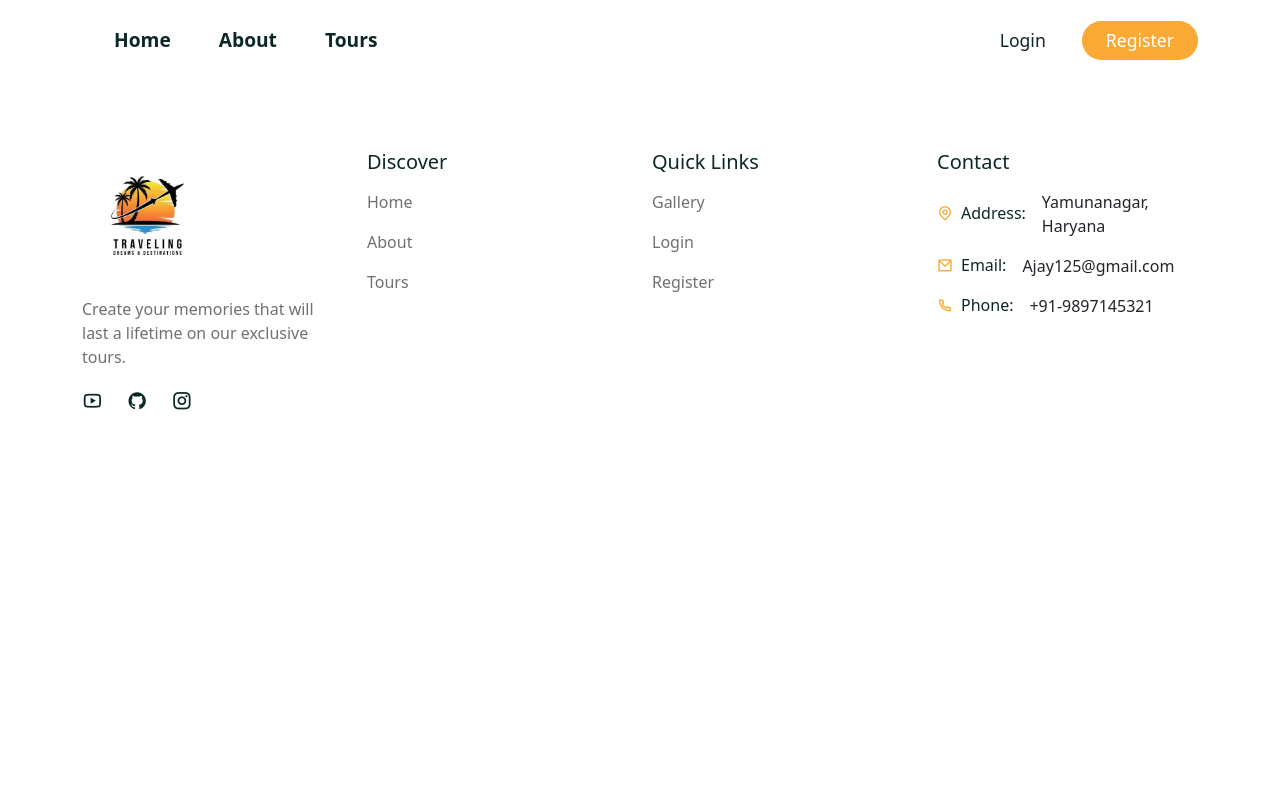
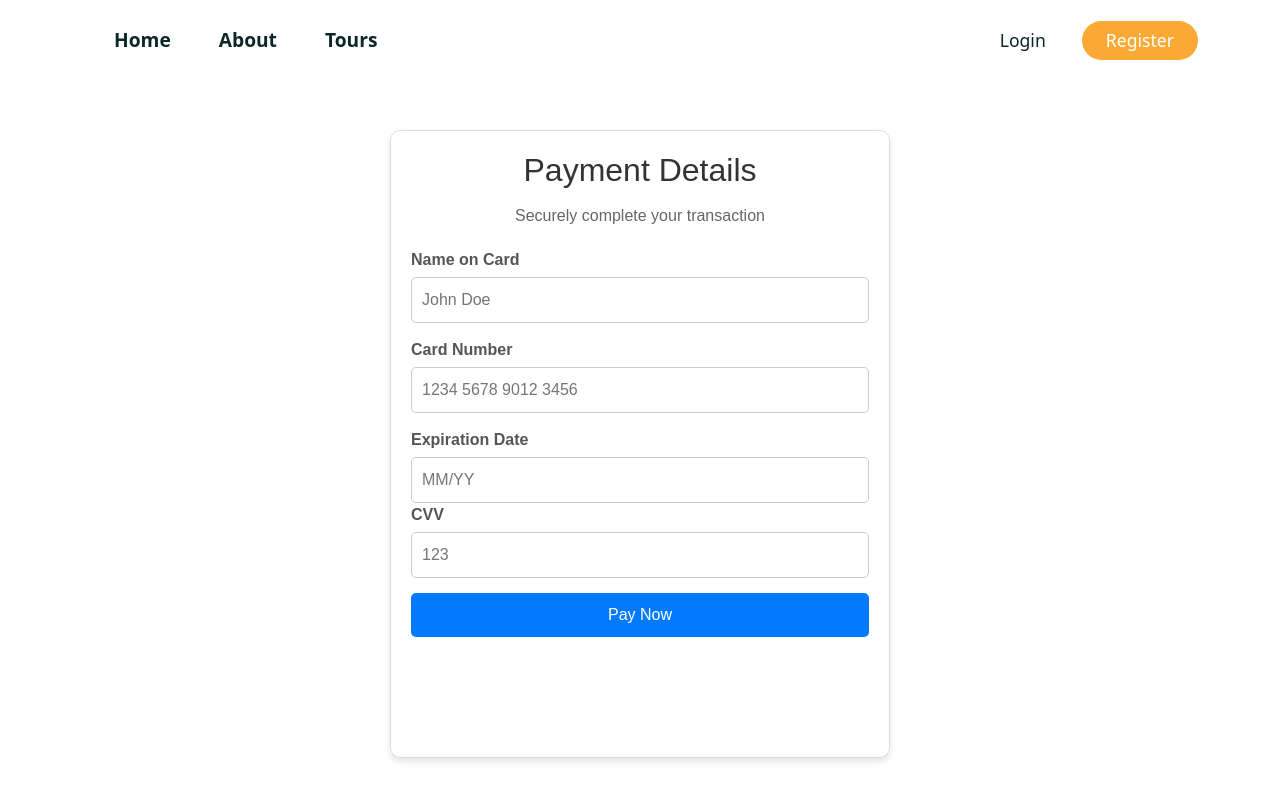
Before and after one commit to Ajay110702/travelweb, a React (Create React App) app in the folder frontend/: page /payment in a window 1280 px wide. Shown: the top 800 px of the page. Built offline with nearby package versions, Linux system fonts and the light colour scheme; a web font is replaced by a local one.

Commit message:
final commit

```diff
--- a/frontend/src/pages/Payment.jsx
+++ b/frontend/src/pages/Payment.jsx
@@ -1,148 +1,148 @@
 
-// import React, { useState } from 'react';
-// import '../styles/PaymentPage.css';
-// import { toast, ToastContainer } from 'react-toastify';
-// import 'react-toastify/dist/ReactToastify.css';
+import React, { useState } from 'react';
+import '../styles/PaymentPage.css';
+import { toast, ToastContainer } from 'react-toastify';
+import 'react-toastify/dist/ReactToastify.css';
 
-// const PaymentPage = () => {
-//   const [formData, setFormData] = useState({
-//     name: '',
-//     cardNumber: '',
-//     expiryDate: '',
-//     cvv: '',
-//   });
+const PaymentPage = () => {
+  const [formData, setFormData] = useState({
+    name: '',
+    cardNumber: '',
+    expiryDate: '',
+    cvv: '',
+  });
 
-//   const handleInputChange = (e) => {
-//     const { name, value } = e.target;
-//     setFormData({ ...formData, [name]: value });
-//   };
+  const handleInputChange = (e) => {
+    const { name, value } = e.target;
+    setFormData({ ...formData, [name]: value });
+  };
 
-//   const handlePayment = (e) => {
-//     e.preventDefault();
+  const handlePayment = (e) => {
+    e.preventDefault();
 
-//     const { name, cardNumber, expiryDate, cvv } = formData;
-//     if (!name || !cardNumber || !expiryDate || !cvv) {
-//       toast.error('Please fill out all fields with valid information.', {
-//         position: "top-center",
-//         autoClose: 3000,
-//         hideProgressBar: false,
-//         closeOnClick: true,
-//         pauseOnHover: true,
-//         draggable: true,
-//         progress: undefined,
-//         theme: "colored",
-//       });
-//       return;
-//     }
+    const { name, cardNumber, expiryDate, cvv } = formData;
+    if (!name || !cardNumber || !expiryDate || !cvv) {
+      toast.error('Please fill out all fields with valid information.', {
+        position: "top-center",
+        autoClose: 3000,
+        hideProgressBar: false,
+        closeOnClick: true,
+        pauseOnHover: true,
+        draggable: true,
+        progress: undefined,
+        theme: "colored",
+      });
+      return;
+    }
 
-//     if (cardNumber.length !== 16 || isNaN(cardNumber)) {
-//       toast.error('Card number must be 16 digits.', {
-//         position: "top-center",
-//         autoClose: 3000,
-//         hideProgressBar: false,
-//         closeOnClick: true,
-//         pauseOnHover: true,
-//         draggable: true,
-//         progress: undefined,
-//         theme: "colored",
-//       });
-//       return;
-//     }
+    if (cardNumber.length !== 16 || isNaN(cardNumber)) {
+      toast.error('Card number must be 16 digits.', {
+        position: "top-center",
+        autoClose: 3000,
+        hideProgressBar: false,
+        closeOnClick: true,
+        pauseOnHover: true,
+        draggable: true,
+        progress: undefined,
+        theme: "colored",
+      });
+      return;
+    }
 
-//     if (cvv.length !== 3 || isNaN(cvv)) {
-//       toast.error('CVV must be 3 digits.', {
-//         position: "top-center",
-//         autoClose: 3000,
-//         hideProgressBar: false,
-//         closeOnClick: true,
-//         pauseOnHover: true,
-//         draggable: true,
-//         progress: undefined,
-//         theme: "colored",
-//       });
-//       return;
-//     }
+    if (cvv.length !== 3 || isNaN(cvv)) {
+      toast.error('CVV must be 3 digits.', {
+        position: "top-center",
+        autoClose: 3000,
+        hideProgressBar: false,
+        closeOnClick: true,
+        pauseOnHover: true,
+        draggable: true,
+        progress: undefined,
+        theme: "colored",
+      });
+      return;
+    }
 
-//     toast.success('Payment Successful!', {
-//       position: "top-center",
-//       autoClose: 3000,
-//       hideProgressBar: false,
-//       closeOnClick: true,
-//       pauseOnHover: true,
-//       draggable: true,
-//       progress: undefined,
-//       theme: "colored",
-//     });
-//   };
+    toast.success('Payment Successful!', {
+      position: "top-center",
+      autoClose: 3000,
+      hideProgressBar: false,
+      closeOnClick: true,
+      pauseOnHover: true,
+      draggable: true,
+      progress: undefined,
+      theme: "colored",
+    });
+  };
 
-//   return (
-//     <div className="payment-page">
-//       <div className="payment-card">
-//         <h1 className="payment-title">Payment Details</h1>
-//         <p className="payment-description">Securely complete your transaction</p>
-//         <form className="payment-form" onSubmit={handlePayment}>
-//           <div className="form-group">
-//             <label htmlFor="name">Name on Card</label>
-//             <input
-//               type="text"
-//               id="name"
-//               name="name"
-//               placeholder="John Doe"
-//               value={formData.name}
-//               onChange={handleInputChange}
-//               required
-//             />
-//           </div>
+  return (
+    <div className="payment-page">
+      <div className="payment-card">
+        <h1 className="payment-title">Payment Details</h1>
+        <p className="payment-description">Securely complete your transaction</p>
+        <form className="payment-form" onSubmit={handlePayment}>
+          <div className="form-group">
+            <label htmlFor="name">Name on Card</label>
+            <input
+              type="text"
+              id="name"
+              name="name"
+              placeholder="John Doe"
+              value={formData.name}
+              onChange={handleInputChange}
+              required
+            />
+          </div>
 
-//           <div className="form-group">
-//             <label htmlFor="cardNumber">Card Number</label>
-//             <input
-//               type="text"
-//               id="cardNumber"
-//               name="cardNumber"
-//               placeholder="1234 5678 9012 3456"
-//               maxLength="16"
-//               value={formData.cardNumber}
-//               onChange={handleInputChange}
-//               required
-//             />
-//           </div>
+          <div className="form-group">
+            <label htmlFor="cardNumber">Card Number</label>
+            <input
+              type="text"
+              id="cardNumber"
+              name="cardNumber"
+              placeholder="1234 5678 9012 3456"
+              maxLength="16"
+              value={formData.cardNumber}
+              onChange={handleInputChange}
+              required
+            />
+          </div>
 
-//           <div className="form-row">
-//             <div className="form-group half-width">
-//               <label htmlFor="expiryDate">Expiration Date</label>
-//               <input
-//                 type="text"
-//                 id="expiryDate"
-//                 name="expiryDate"
-//                 placeholder="MM/YY"
-//                 value={formData.expiryDate}
-//                 onChange={handleInputChange}
-//                 required
-//               />
-//             </div>
+          <div className="form-row">
+            <div className="form-group half-width">
+              <label htmlFor="expiryDate">Expiration Date</label>
+              <input
+                type="text"
+                id="expiryDate"
+                name="expiryDate"
+                placeholder="MM/YY"
+                value={formData.expiryDate}
+                onChange={handleInputChange}
+                required
+              />
+            </div>
 
-//             <div className="form-group half-width">
-//               <label htmlFor="cvv">CVV</label>
-//               <input
-//                 type="password"
-//                 id="cvv"
-//                 name="cvv"
-//                 placeholder="123"
-//                 maxLength="3"
-//                 value={formData.cvv}
-//                 onChange={handleInputChange}
-//                 required
-//               />
-//             </div>
-//           </div>
+            <div className="form-group half-width">
+              <label htmlFor="cvv">CVV</label>
+              <input
+                type="password"
+                id="cvv"
+                name="cvv"
+                placeholder="123"
+                maxLength="3"
+                value={formData.cvv}
+                onChange={handleInputChange}
+                required
+              />
+            </div>
+          </div>
 
-//           <button type="submit" className="submit-button">Pay Now</button>
-//         </form>
-//       </div>
-//       <ToastContainer />
-//     </div>
-//   );
-// };
+          <button type="submit" className="submit-button">Pay Now</button>
+        </form>
+      </div>
+      <ToastContainer />
+    </div>
+  );
+};
 
-// export default PaymentPage;
+export default PaymentPage;
--- a/frontend/src/router/Routers.js
+++ b/frontend/src/router/Routers.js
@@ -6,7 +6,7 @@ import TourDetails from './../pages/TourDetails';
 import Login from './../pages/Login';
 import Register from './../pages/Register';
 import SearchResult from './../pages/SearchResult';
-// import PaymentPage from '../pages/Payment';
+import PaymentPage from '../pages/Payment';
 import ThankYou from '../pages/ThankYou';
 const Routers = () => {
   return (
@@ -18,7 +18,7 @@ const Routers = () => {
      <Route path='/login' element={<Login/>}/>
      <Route path='/register' element={<Register/>}/>
      <Route path='/thank-you' element={<ThankYou/>}/>
-     {/* <Route path="/payment" element={<PaymentPage />} /> */}
+     <Route path="/payment" element={<PaymentPage />} />
      <Route path='/tours/search' element={<SearchResult/>}/>
 
      </Routes>
--- a/frontend/src/styles/PaymentPage.css
+++ b/frontend/src/styles/PaymentPage.css
@@ -1,4 +1,4 @@
-/* .payment-page {
+.payment-page {
     max-width: 500px;
     margin: 50px auto;
     padding: 20px;
@@ -72,4 +72,3 @@
     font-size: 0.9rem;
     margin-top: -10px;
   }
-   */
--- a/frontend/src/utils/config.js
+++ b/frontend/src/utils/config.js
@@ -1,2 +1,2 @@
-// export const BASE_URL = 'http://localhost:4000/api/v1'
-export const BASE_URL = 'https://travelweb-backend.onrender.com'
+export const BASE_URL = 'http://localhost:4000/api/v1'
+// export const BASE_URL = 'https://travelweb-backend.onrender.com'
```
Also changed, not shown: frontend/src/pages/ThankYou.jsx (+52 -52 lines), 1 other file (tests, documents, lock files or other folders).
